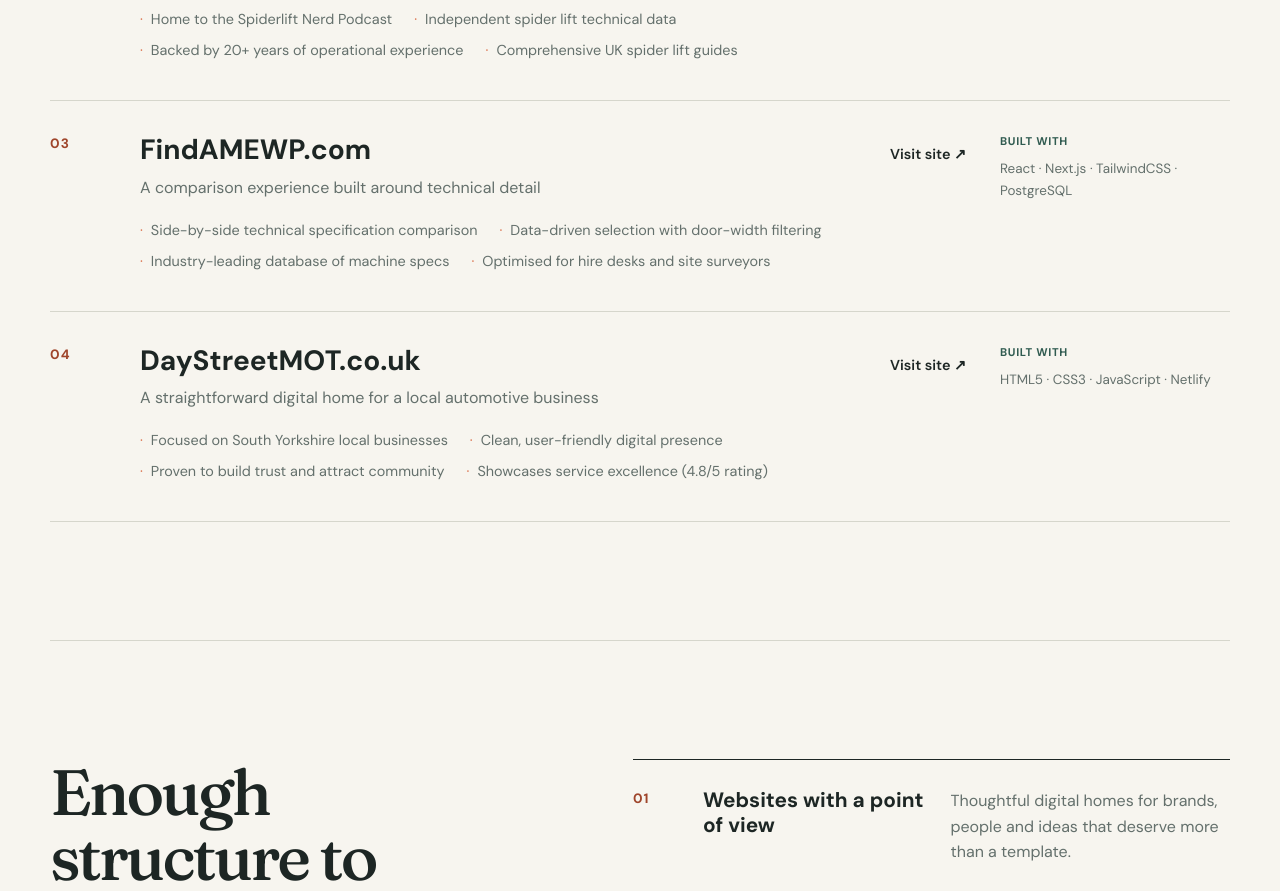
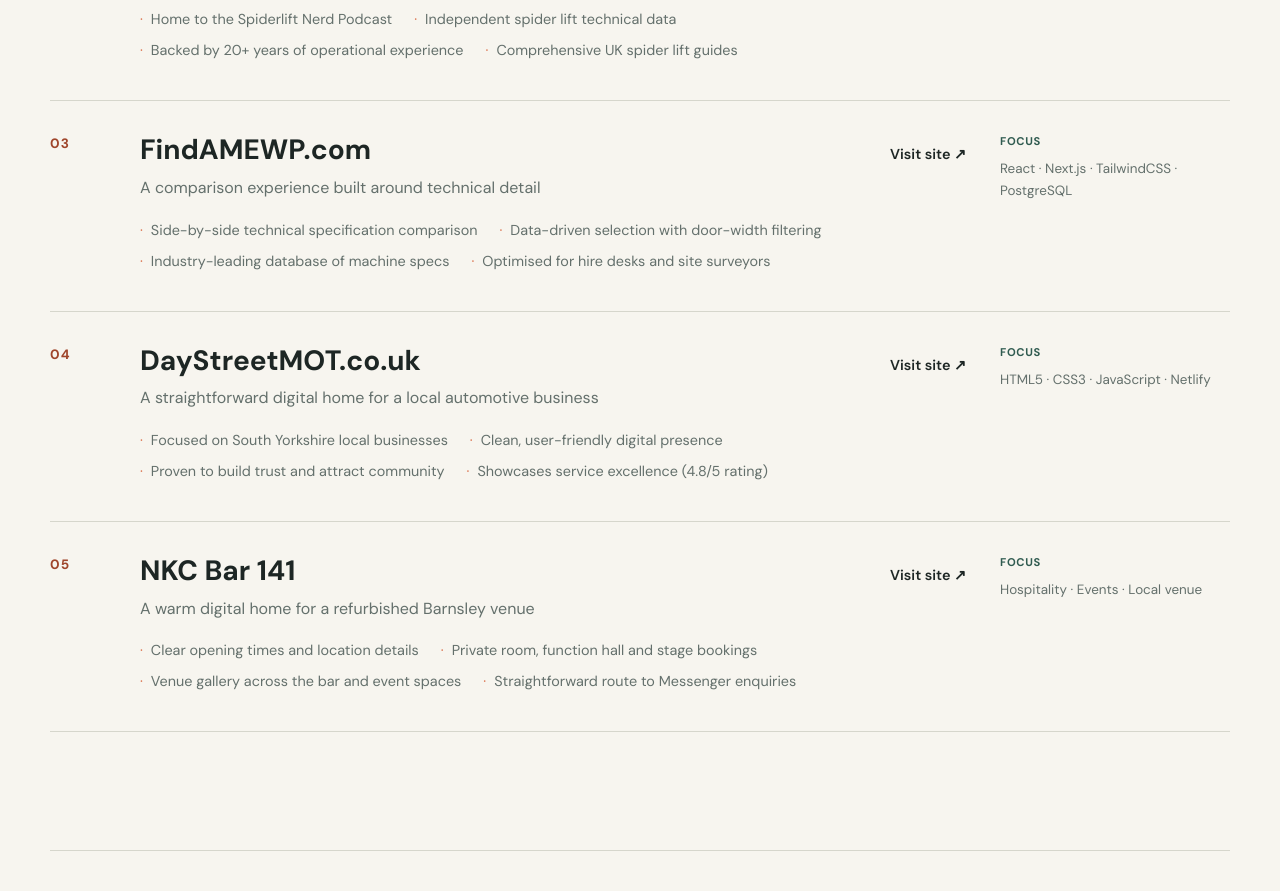
Before and after one commit to b1xck0ut/app1xy, a React (Vite) app: page / in a window 1280 px wide. Shown: the part 1940-2831 px from the top of the page. Built offline with nearby package versions, Linux system fonts and the light colour scheme.

Commit message:
feat: add NKC Bar 141 to selected work

```diff
--- a/App.tsx
+++ b/App.tsx
@@ -70,7 +70,7 @@
         </ul>
       </div>
       <div className="project-meta">
-        <span>Built with</span>
+        <span>Focus</span>
         <p>{project.technologies.join(' · ')}</p>
       </div>
     </article>
--- a/constants.ts
+++ b/constants.ts
@@ -49,6 +49,18 @@
     ],
     technologies: ['HTML5', 'CSS3', 'JavaScript', 'Netlify'],
   },
+  {
+    name: 'NKC Bar 141',
+    tagline: 'A warm digital home for a refurbished Barnsley venue',
+    url: 'https://nkcbar141.co.uk/',
+    features: [
+      'Clear opening times and location details',
+      'Private room, function hall and stage bookings',
+      'Venue gallery across the bar and event spaces',
+      'Straightforward route to Messenger enquiries',
+    ],
+    technologies: ['Hospitality', 'Events', 'Local venue'],
+  },
 ];
 
 export const SOCIAL_LINKS: SocialLink[] = [
--- a/scripts/verify-site.mjs
+++ b/scripts/verify-site.mjs
@@ -10,7 +10,7 @@
 assert.match(app, /<h1[\s\S]*We make clear, useful digital things/);
 assert.equal((app.match(/<h1\b/g) ?? []).length, 1, 'The page should contain exactly one H1');
 
-for (const phrase of ['MEWPHUB.com', 'SpiderMEWP.com', 'FindAMEWP.com', 'DayStreetMOT.co.uk']) {
+for (const phrase of ['MEWPHUB.com', 'SpiderMEWP.com', 'FindAMEWP.com', 'DayStreetMOT.co.uk', 'NKC Bar 141']) {
   assert.match(`${app}\n${constants}`, new RegExp(phrase));
 }
 
```
Also changed, not shown: 3 other files (tests, documents, lock files or other folders).
